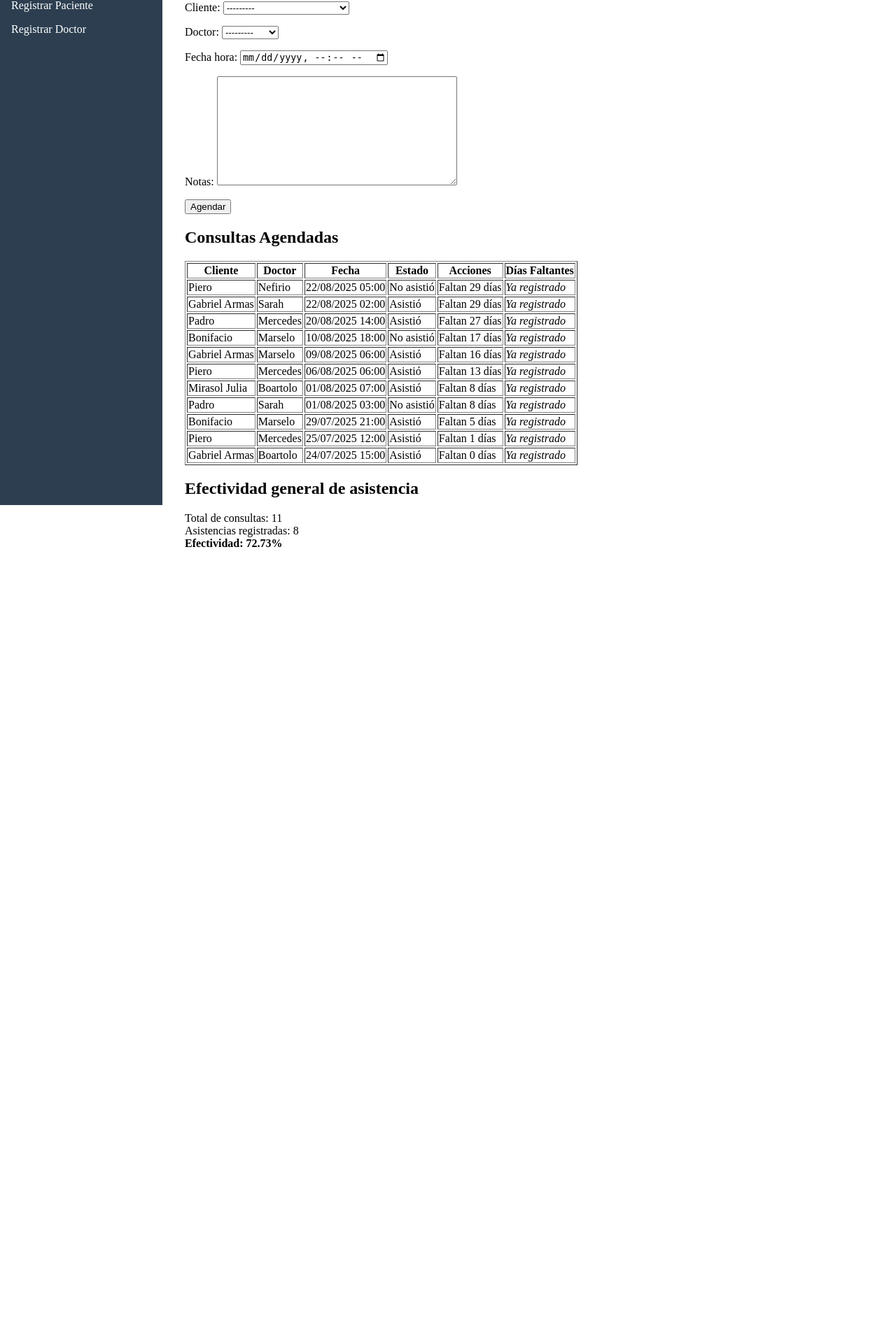
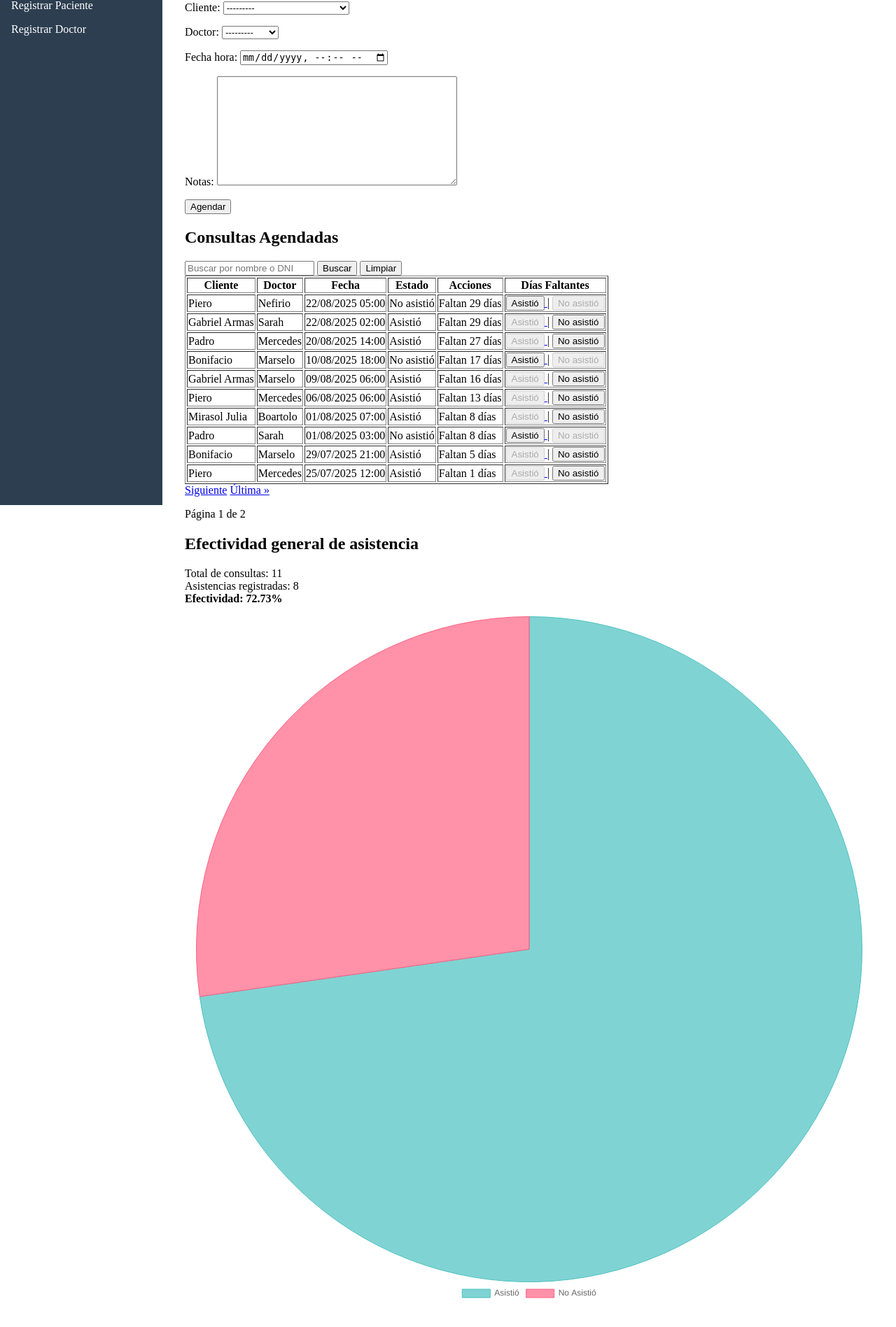
Before and after one commit to Clafer03/sistema_personal, a Django app: page /clinica/agendar_consulta/ in a window 1280 px wide. Shown: the part 110-2007 px from the top of the page at 70% size. Before the commit the page ends 892 px from the top, so only its background shows below. Run offline with Django 5.2, Linux system fonts and the light colour scheme; data comes from the database, SQL or seed files in the repository; both versions use the stored data as it was after the commit.

Commit message:
añadiendo diseños p.1

```diff
--- a/clinica/templates/clinica/agendar_consulta.html
+++ b/clinica/templates/clinica/agendar_consulta.html
@@ -1,14 +1,29 @@
 {% extends 'clinica/base.html' %}
+{% load static %}
 
 {% block content %}
+<div class="consulta-main">
+    <div class="consulta-form">
         <h1>Agendar Consulta</h1>
         <form method="post">
             {% csrf_token %}
             {{ consulta_form.as_p }}
-    <button type="submit" name="submit_consulta">Agendar</button>
+            <button type="submit" name="submit_consulta" class="registrar_consulta">Agendar</button>
         </form>
+    </div>
 
+    <div class="consulta-list">
+        <div>
             <h2>Consultas Agendadas</h2>
+            <div>
+                <form method="get">
+                    <input type="text" name="q" placeholder="Buscar por nombre o DNI" value="{{ request.GET.q }}">
+                    <button type="submit">Buscar</button>
+                    <a href="{% url 'agendar_consulta' %}"><button type="button">Limpiar</button></a>
+                </form>
+            </div>
+        </div>
+        <div>
             <table border="1">
                 <tr>
                     <th>Cliente</th>
@@ -32,12 +47,12 @@
                         {% endif %}
                     </td>
                     <td>
-            {% if consulta.estado_asistencia == 'pendiente' %}
-                <a href="{% url 'actualizar_asistencia' consulta.id 'asistio' %}">Marcar como Asistió</a> |
-                <a href="{% url 'actualizar_asistencia' consulta.id 'no_asistio' %}">No asistió</a>
-            {% else %}
-                <em>Ya registrado</em>
-            {% endif %}
+                        <a href="{% url 'actualizar_asistencia' consulta.id 'asistio' %}">
+                            <button {% if consulta.estado_asistencia == 'asistio' %}disabled{% endif %}>Asistió</button>
+                        </a> |
+                        <a href="{% url 'actualizar_asistencia' consulta.id 'no_asistio' %}">
+                            <button {% if consulta.estado_asistencia == 'no_asistio' %}disabled{% endif %}>No asistió</button>
+                        </a>
                     </td>
                 </tr>
                 {% empty %}
@@ -46,11 +61,78 @@
                 </tr>
                 {% endfor %}
             </table>
+            <div class="pagination">
+                {% if consultas.has_previous %}
+                    <a href="?q={{ request.GET.q }}&page=1" class="pagination-button">« Primera</a>
+                    <a href="?q={{ request.GET.q }}&page={{ consultas.previous_page_number }}" class="pagination-button">Anterior</a>
+                {% endif %}
 
+                {% if consultas.has_next %}
+                    <a href="?q={{ request.GET.q }}&page={{ consultas.next_page_number }}" class="pagination-button">Siguiente</a>
+                    <a href="?q={{ request.GET.q }}&page={{ consultas.paginator.num_pages }}" class="pagination-button">Última »</a>
+                {% endif %}
+            </div>
+
+            <p class="pagination-info">
+                Página {{ consultas.number }} de {{ consultas.paginator.num_pages }}
+            </p>
+
+        </div>
+    </div>
+</div>
+<div class="indicadores-container">
+    <div class="resumen-container">
+        <div class="resumen-texto">
             <h2>Efectividad general de asistencia</h2>
             <p>
             Total de consultas: {{ total_consultas }} <br>
             Asistencias registradas: {{ asistidas }} <br>
             <strong>Efectividad: {{ efectividad }}%</strong>
             </p>
+        </div>
+        <div class="resumen-chart">
+            <canvas id="asistenciaChart"></canvas>
+        </div>
+    </div>
+    <div>
+
+    </div>
+</div>
+<script>
+  const ctx = document.getElementById('asistenciaChart').getContext('2d');
+  const asistenciaChart = new Chart(ctx, {
+    type: 'pie',
+    data: {
+      labels: ['Asistió', 'No Asistió'],
+      datasets: [{
+        label: 'Estado de asistencia',
+        data: [
+          {{ asistidas }},
+          {{ faltas }}
+        ],
+        backgroundColor: [
+          'rgba(75, 192, 192, 0.7)',
+          'rgba(255, 99, 132, 0.7)'
+        ],
+        borderColor: [
+          'rgba(75, 192, 192, 1)',
+          'rgba(255, 99, 132, 1)'
+        ],
+        borderWidth: 1
+      }]
+    },
+    options: {
+      responsive: true,
+      plugins: {
+        legend: {
+          position: 'bottom'
+        }
+      }
+    }
+  });
+</script>
+
 {% endblock %}
+
+<!-- Buscador de pacientes por nombre y dni -->
+<!-- Motivo de falta -->
--- a/clinica/templates/clinica/base.html
+++ b/clinica/templates/clinica/base.html
@@ -1,8 +1,11 @@
+{% load static %}
 <!DOCTYPE html>
 <html lang="es">
 <head>
   <meta charset="UTF-8">
   <title>Clínica</title>
+  <script src="https://cdn.jsdelivr.net/npm/chart.js"></script>
+  <link rel="stylesheet" href="{% static 'clinica/css/styles.css' %}">
   <style>
     body { margin: 0; display: flex; }
     nav {
--- a/clinica/views.py
+++ b/clinica/views.py
@@ -1,6 +1,8 @@
 from django.shortcuts import render, redirect
 from django.contrib import messages
 from django.shortcuts import get_object_or_404
+from django.db.models import Q
+from django.core.paginator import Paginator
 from .forms import ConsultaForm, ClienteForm, DoctorForm
 from .models import Consulta
 
@@ -19,16 +21,34 @@
                 return redirect('agendar_consulta')
             except Exception as e:
                 messages.error(request, str(e))
-    consultas = Consulta.objects.select_related('cliente', 'doctor').order_by('-fecha_hora')
+
+    # --- FILTRO por nombre o DNI ---
+    consultas = Consulta.objects.select_related('cliente', 'doctor')
+
+    query = request.GET.get('q')
+    if query:
+        consultas = consultas.filter(
+            Q(cliente__nombre__icontains=query) |
+            Q(cliente__dni__icontains=query)
+        )
+
+    consultas = consultas.order_by('-fecha_hora')
+    paginator = Paginator(consultas, 10)  # 10 por página
+    page_number = request.GET.get('page')
+    page_obj = paginator.get_page(page_number)
+
+    # --- CÁLCULO de indicadores ---
     total_consultas = consultas.count()
     asistidas = consultas.filter(estado_asistencia='asistio').count()
+    faltas = consultas.filter(estado_asistencia='no_asistio').count()
     efectividad = round((asistidas / total_consultas) * 100, 2) if total_consultas > 0 else 0
 
     return render(request, 'clinica/agendar_consulta.html', {
         'consulta_form': form,
-        'consultas': consultas,
+        'consultas': page_obj,
         'efectividad': efectividad,
         'asistidas': asistidas,
+        'faltas': faltas,
         'total_consultas': total_consultas,
     })
 
```
Also changed, not shown: db.sqlite3, 1 other file. Lines whose indentation alone changed are shown as unchanged.
